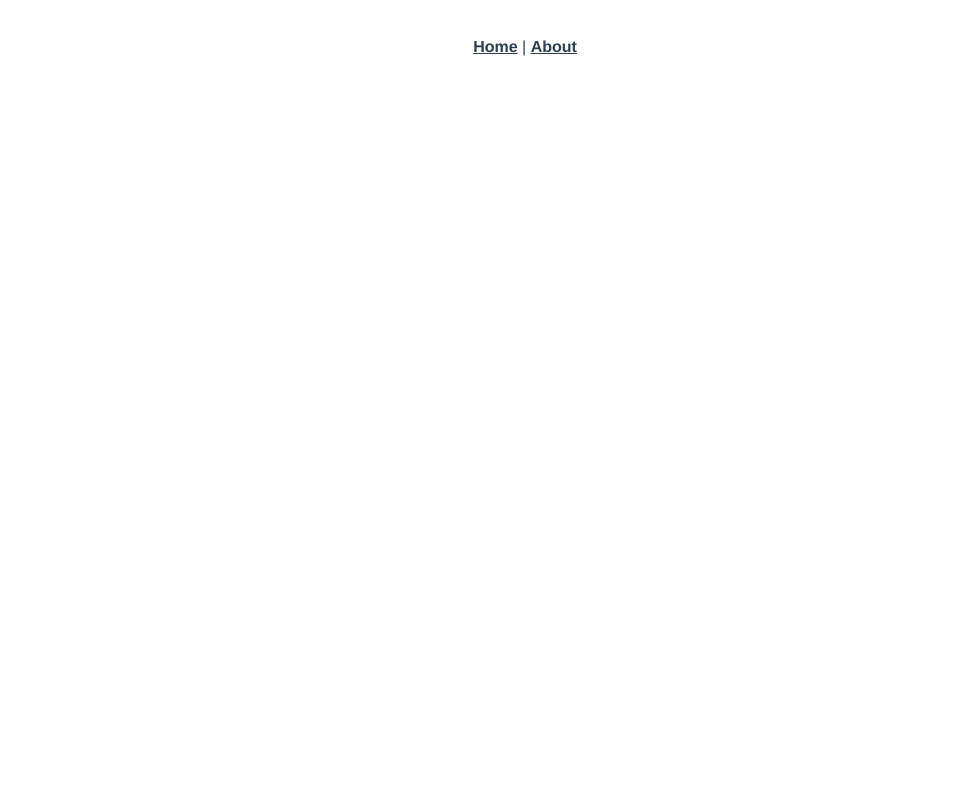
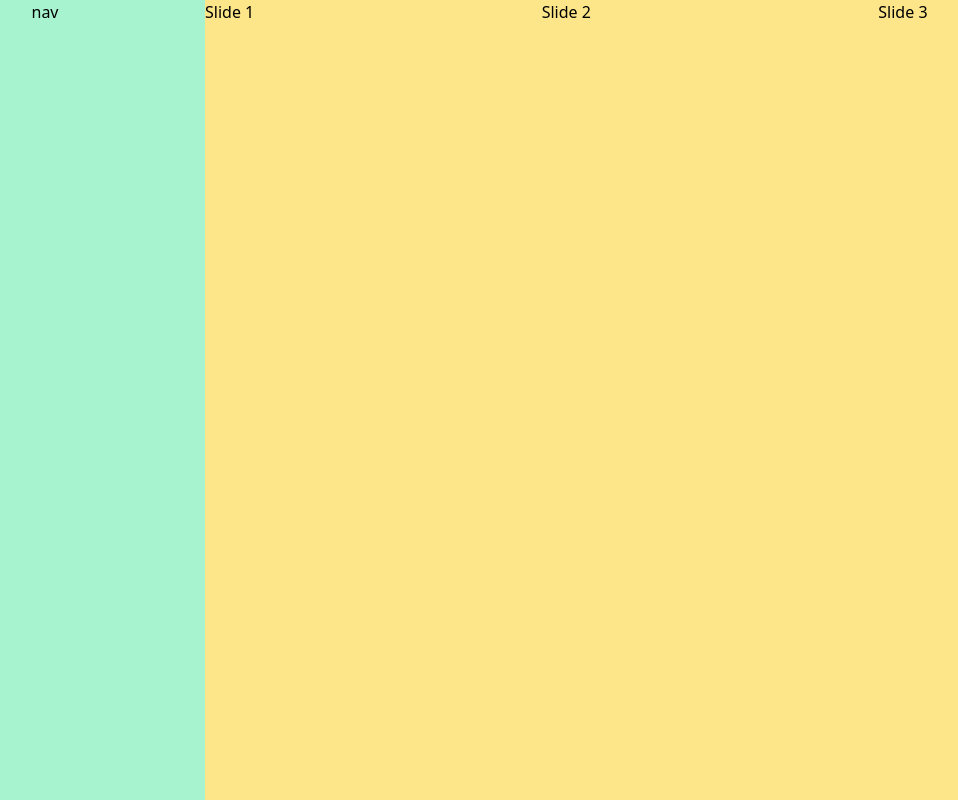
Before and after one commit to sanal1291/portfolio-tailwind, a Vue app: page /home in a window 1280 px wide. Before the commit this address had no page. Shown: the whole page, without its empty margins (115-1073 px from the left). Built offline with nearby package versions, Linux system fonts and the light colour scheme.

Commit message:
swiper installed

```diff
--- /dev/null
+++ b/postcss.config.js
@@ -0,0 +1,6 @@
+module.exports = {
+  plugins: {
+    tailwindcss: {},
+    autoprefixer: {}
+  }
+}
--- a/src/App.vue
+++ b/src/App.vue
@@ -1,30 +1,18 @@
 <template>
-  <div id="nav">
-    <router-link to="/">Home</router-link> |
-    <router-link to="/about">About</router-link>
+  <div class="flex flex-col sm:flex-row bg-yellow-200 dark:bg-yellow-800">
+    <navbar class="sm:w-1/4 h-14 sm:h-screen bg-green-200" />
+    <home class="h-screen sm:w-3/4" />
   </div>
-  <router-view/>
 </template>
+<script>
+import home from "@/views/Home";
+import Navbar from "./components/navbar.vue";
+export default {
+  components: {
+    home,
+    Navbar,
+  },
+};
+</script>
 
-<style lang="scss">
-#app {
-  font-family: Avenir, Helvetica, Arial, sans-serif;
-  -webkit-font-smoothing: antialiased;
-  -moz-osx-font-smoothing: grayscale;
-  text-align: center;
-  color: #2c3e50;
-}
-
-#nav {
-  padding: 30px;
-
-  a {
-    font-weight: bold;
-    color: #2c3e50;
-
-    &.router-link-exact-active {
-      color: #42b983;
-    }
-  }
-}
-</style>
+Home
--- /dev/null
+++ b/src/assets/base.css
@@ -0,0 +1,39 @@
+/* width */
+::-webkit-scrollbar {
+    width: 10px;
+}
+
+/* button */
+::-webkit-scrollbar-button {
+    background: #222;
+}
+
+/* Handle */
+::-webkit-scrollbar-thumb {
+    background: #333;
+}
+
+/* Handle on hover */
+::-webkit-scrollbar-thumb:hover {
+    background: #666;
+}
+
+/* Track */
+::-webkit-scrollbar-track {
+    background: #000;
+}
+
+/* The track NOT covered by the handle.
+::-webkit-scrollbar-track-piece {
+    background: #000;
+}
+
+/* Corner */
+::-webkit-scrollbar-corner {
+    background: #999;
+}
+
+/* Resizer */
+::-webkit-resizer {
+    background: #111;
+}
--- /dev/null
+++ b/src/assets/tailwind.css
@@ -0,0 +1,5 @@
+@tailwind base;
+
+@tailwind components;
+
+@tailwind utilities;
--- a/src/components/HelloWorld.vue
+++ /dev/null
@@ -1,59 +0,0 @@
-<template>
-  <div class="hello">
-    <h1>{{ msg }}</h1>
-    <p>
-      For a guide and recipes on how to configure / customize this project,<br>
-      check out the
-      <a href="https://cli.vuejs.org" target="_blank" rel="noopener">vue-cli documentation</a>.
-    </p>
-    <h3>Installed CLI Plugins</h3>
-    <ul>
-      <li><a href="https://github.com/vuejs/vue-cli/tree/dev/packages/%40vue/cli-plugin-babel" target="_blank" rel="noopener">babel</a></li>
-      <li><a href="https://github.com/vuejs/vue-cli/tree/dev/packages/%40vue/cli-plugin-router" target="_blank" rel="noopener">router</a></li>
-      <li><a href="https://github.com/vuejs/vue-cli/tree/dev/packages/%40vue/cli-plugin-eslint" target="_blank" rel="noopener">eslint</a></li>
-    </ul>
-    <h3>Essential Links</h3>
-    <ul>
-      <li><a href="https://vuejs.org" target="_blank" rel="noopener">Core Docs</a></li>
-      <li><a href="https://forum.vuejs.org" target="_blank" rel="noopener">Forum</a></li>
-      <li><a href="https://chat.vuejs.org" target="_blank" rel="noopener">Community Chat</a></li>
-      <li><a href="https://twitter.com/vuejs" target="_blank" rel="noopener">Twitter</a></li>
-      <li><a href="https://news.vuejs.org" target="_blank" rel="noopener">News</a></li>
-    </ul>
-    <h3>Ecosystem</h3>
-    <ul>
-      <li><a href="https://router.vuejs.org" target="_blank" rel="noopener">vue-router</a></li>
-      <li><a href="https://vuex.vuejs.org" target="_blank" rel="noopener">vuex</a></li>
-      <li><a href="https://github.com/vuejs/vue-devtools#vue-devtools" target="_blank" rel="noopener">vue-devtools</a></li>
-      <li><a href="https://vue-loader.vuejs.org" target="_blank" rel="noopener">vue-loader</a></li>
-      <li><a href="https://github.com/vuejs/awesome-vue" target="_blank" rel="noopener">awesome-vue</a></li>
-    </ul>
-  </div>
-</template>
-
-<script>
-export default {
-  name: 'HelloWorld',
-  props: {
-    msg: String
-  }
-}
-</script>
-
-<!-- Add "scoped" attribute to limit CSS to this component only -->
-<style scoped lang="scss">
-h3 {
-  margin: 40px 0 0;
-}
-ul {
-  list-style-type: none;
-  padding: 0;
-}
-li {
-  display: inline-block;
-  margin: 0 10px;
-}
-a {
-  color: #42b983;
-}
-</style>
--- /dev/null
+++ b/src/components/navbar.vue
@@ -0,0 +1,12 @@
+<template>
+  <div class="flex justify-center sticky top-0">nav</div>
+</template>
+
+<script>
+export default {
+  name: "HelloWorld",
+  props: {
+    msg: String,
+  },
+};
+</script>
--- a/src/main.js
+++ b/src/main.js
@@ -1,5 +1,7 @@
 import { createApp } from 'vue'
 import App from './App.vue'
 import router from './router'
+import './assets/base.css'
+import './assets/tailwind.css'
 
 createApp(App).use(router).mount('#app')
--- a/src/router/index.js
+++ b/src/router/index.js
@@ -7,14 +7,6 @@ const routes = [
     name: 'Home',
     component: Home
   },
-  {
-    path: '/about',
-    name: 'About',
-    // route level code-splitting
-    // this generates a separate chunk (about.[hash].js) for this route
-    // which is lazy-loaded when the route is visited.
-    component: () => import(/* webpackChunkName: "about" */ '../views/About.vue')
-  }
 ]
 
 const router = createRouter({
--- a/src/views/About.vue
+++ /dev/null
@@ -1,5 +0,0 @@
-<template>
-  <div class="about">
-    <h1>This is an about page</h1>
-  </div>
-</template>
--- a/src/views/Home.vue
+++ b/src/views/Home.vue
@@ -1,18 +1,39 @@
 <template>
-  <div class="home">
-    <img alt="Vue logo" src="../assets/logo.png">
-    <HelloWorld msg="Welcome to Your Vue.js App"/>
-  </div>
+  <swiper
+    :slides-per-view="3"
+    :space-between="50"
+    @swiper="onSwiper"
+    @slideChange="onSlideChange"
+  >
+    <swiper-slide>Slide 1</swiper-slide>
+    <swiper-slide>Slide 2</swiper-slide>
+    <swiper-slide>Slide 3</swiper-slide>
+    ...
+  </swiper>
 </template>
+<script>
+// Import Swiper Vue.js components
+import { Swiper, SwiperSlide } from "swiper/vue";
 
-<script>
-// @ is an alias to /src
-import HelloWorld from '@/components/HelloWorld.vue'
+// Import Swiper styles
+import "swiper/css";
 
 export default {
-  name: 'Home',
   components: {
-    HelloWorld
-  }
-}
+    Swiper,
+    SwiperSlide,
+  },
+  setup() {
+    const onSwiper = (swiper) => {
+      console.log(swiper);
+    };
+    const onSlideChange = () => {
+      console.log("slide change");
+    };
+    return {
+      onSwiper,
+      onSlideChange,
+    };
+  },
+};
 </script>
--- /dev/null
+++ b/tailwind.config.js
@@ -0,0 +1,11 @@
+module.exports = {
+  purge: { content: ['./public/**/*.html', './src/**/*.vue'] },
+  darkMode: 'media', // or 'media' or 'class'
+  theme: {
+    extend: {},
+  },
+  variants: {
+    extend: {},
+  },
+  plugins: [],
+}
```
Also changed, not shown: package.json (+7 -1 lines), 1 other file (tests, documents, lock files or other folders).
